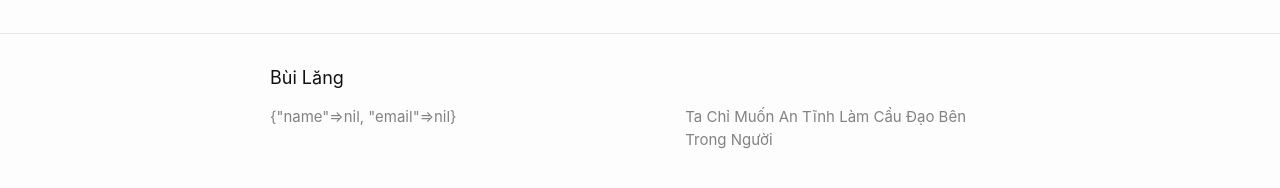
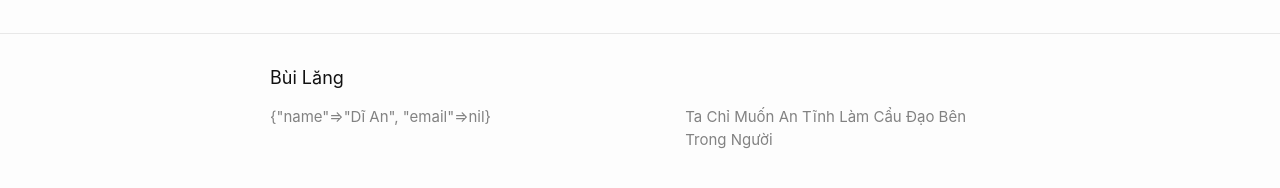
Before and after one commit to bui-lang/bui-lang.github.io, a Jekyll site: the page built from about.markdown, in a window 1280 px wide. Shown: the part 689-877 px from the top of the page. Built offline with Jekyll 4.4.1, drawn with Linux system fonts in a browser that asks for light colours.

Commit message:
Update _config.yml

```diff
--- a/_config.yml
+++ b/_config.yml
@@ -20,7 +20,7 @@
 
 title: Bùi Lăng
 author:
-  name:
+  name: Dĩ An
   email:
 
 description: >- # this means to ignore newlines until "baseurl:"
```
